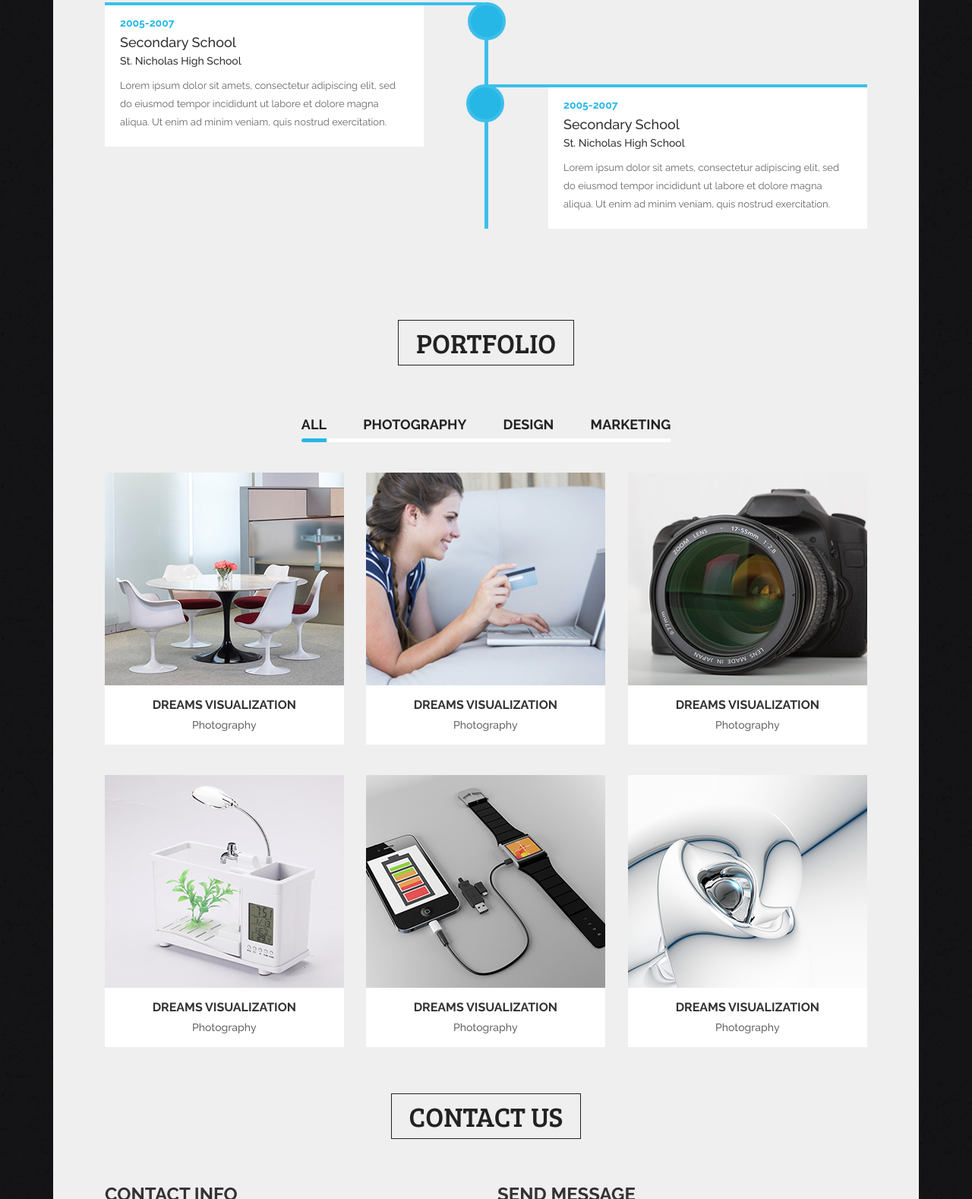
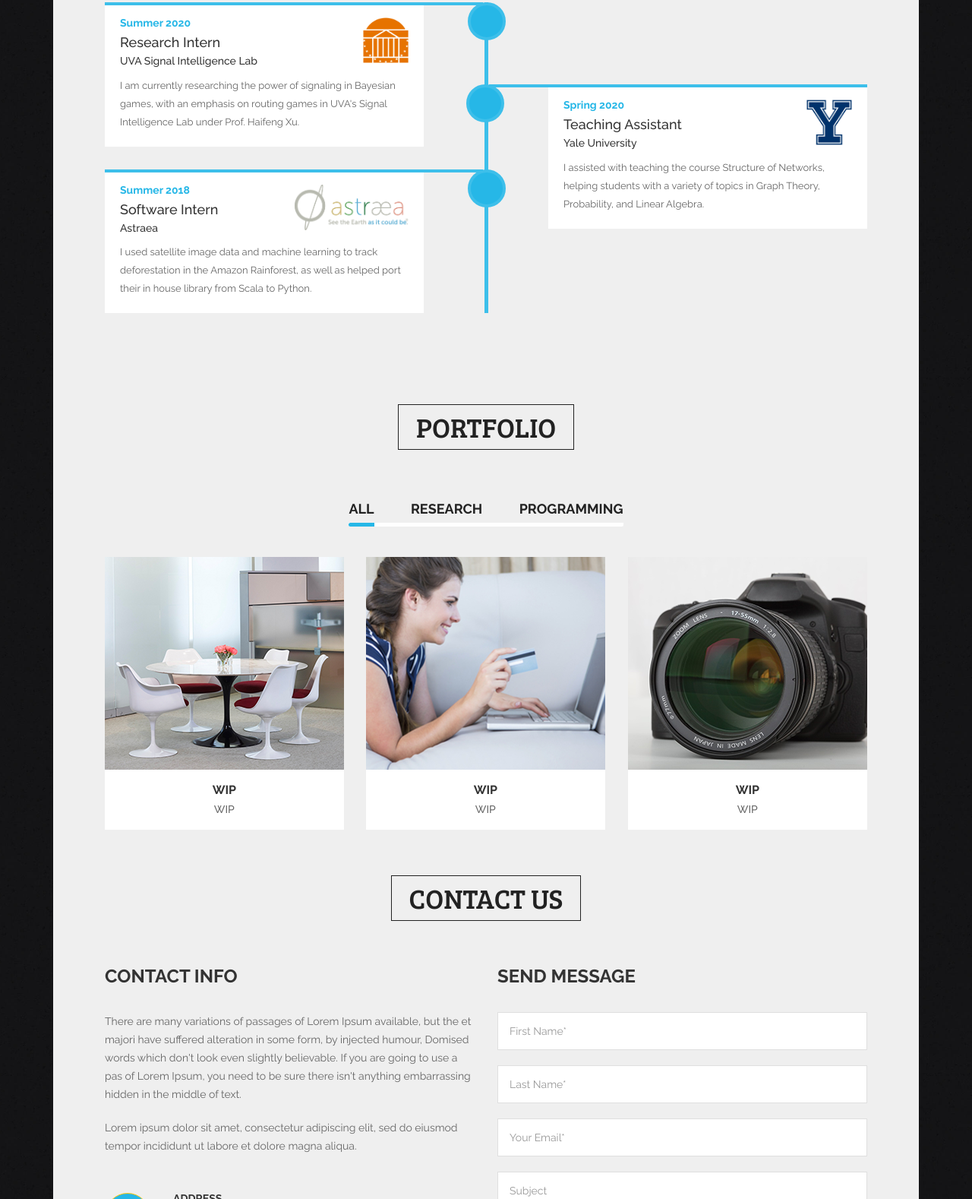
Before and after one commit to jtnachbar/jtnachbar.github.io, a plain HTML site: page index.html in a window 1280 px wide. Shown: the part 1151-2729 px from the top of the page at 76% size. Drawn offline with Linux system fonts and the light colour scheme; some packages are replaced by stand-ins of ours.

Commit message:
Add favicon and job images

```diff
--- a/index.html
+++ b/index.html
@@ -88,7 +88,7 @@
                             <div class="row person_details">
                                 <h3>Hi I'm <span>Jamie Nachbar</span></h3>
                                 <h4>Math and CS Major at Yale</h4>
-                                <p>Hi, I'm Jamie! I'm excited about all kinds of computer science, especially algorithms and theoretical computer science. Some of my main areas of interest are robotics, automation, and artificial intelligence, but I am interested in pretty much any important problem that I think can be approached with technology and math. I love working on tough problems without an obvious solution, and I am most interested in combining theory with practice. </p>
+                                <p>Hi, I'm Jamie! I'm excited about all kinds of computer science, especially algorithms and theoretical computer science. Some of my main areas of interest are robotics, automation, and artificial intelligence, but I am interested in pretty much any important problem that I think can be approached with technology and math. I love working on tough problems without an obvious solution, and I am most interested in combining theory with application. </p>
                                 <div class="person_information">
                                     <ul>
                                         <li><a href="#">Address</a></li>
@@ -169,16 +169,25 @@
                     </div>
                     <div class="education_inner_area">
                         <div class="education_item wow fadeInUp animated" data-line="">
-                            <h6>2005-2007</h6>
-                            <a href="#"><h4>Secondary School</h4></a>
-                            <h5>St. Nicholas High School</h5>
-                            <p>Lorem ipsum dolor sit amets, consectetur adipiscing elit, sed do eiusmod tempor incididunt ut labore et dolore magna aliqua. Ut enim ad minim veniam, quis nostrud exercitation.</p>
+                            <img src="img/jobs/uva.png" alt="" style="float:right;width:60px;height:60px;">
+                            <h6>Summer 2020</h6>
+                            <h4>Research Intern</h4>
+                            <a href="#"><h5>UVA Signal Intelligence Lab</h5></a>
+                            <p>I am currently researching the power of signaling in Bayesian games, with an emphasis on routing games in UVA's Signal Intelligence Lab under Prof. Haifeng Xu.</p>
                         </div>
                         <div class="education_item wow fadeInUp animated" data-line="">
-                            <h6>2005-2007</h6>
-                            <a href="#"><h4>Secondary School</h4></a>
-                            <h5>St. Nicholas High School</h5>
-                            <p>Lorem ipsum dolor sit amets, consectetur adipiscing elit, sed do eiusmod tempor incididunt ut labore et dolore magna aliqua. Ut enim ad minim veniam, quis nostrud exercitation.</p>
+                            <img src="img/jobs/yale.png" alt="" style="float:right;width:60px;height:60px;">
+                            <h6>Spring 2020</h6>
+                            <a href="#"><h4>Teaching Assistant</h4></a>
+                            <h5>Yale University</h5>
+                            <p>I assisted with teaching the course Structure of Networks, helping students with a variety of topics in Graph Theory, Probability, and Linear Algebra.</p>
+                        </div>
+                        <div class="education_item wow fadeInUp animated" data-line="">
+                            <img src="img/jobs/astraea.png" alt="" style="float:right;width:150px;height:60px;">
+                            <h6>Summer 2018</h6>
+                            <a href="#"><h4>Software Intern</h4></a>
+                            <h5>Astraea</h5>
+                            <p>I used satellite image data and machine learning to track deforestation in the Amazon Rainforest, as well as helped port their in house library from Scala to Python.</p>
                         </div>
                 </section>
                 <section class="portfolio_area pad" id="portfolio">
@@ -188,9 +197,8 @@
                     <div class="porfolio_menu">
                         <ul class="causes_filter">
                             <li class="active" data-filter="*"><a href="">All</a></li>
-                            <li data-filter=".photo"><a href="">Photography</a></li>
-                            <li data-filter=".design"><a href="">Design</a></li>
-                            <li data-filter=".marketing"><a href="">Marketing</a></li>
+                            <li data-filter=".photo"><a href="">Research</a></li>
+                            <li data-filter=".design"><a href="">Programming</a></li>
                         </ul>
                     </div>
                     <div class="row">
@@ -201,8 +209,8 @@
                                         <img src="img/portfolio/portfolio-1.png" alt="">
                                     </div>
                                     <div class="portfolio_title">
-                                        <a href="#"><h4>Dreams visualization</h4></a>
-                                        <h5>Photography</h5>
+                                        <a href="#"><h4>WIP</h4></a>
+                                        <h5>WIP</h5>
                                     </div>
                                 </div>
                             </div>
@@ -212,52 +220,19 @@
                                         <img src="img/portfolio/portfolio-2.png" alt="">
                                     </div>
                                     <div class="portfolio_title">
-                                        <a href="#"><h4>Dreams visualization</h4></a>
-                                        <h5>Photography</h5>
-                                    </div>
-                                </div>
-                            </div>
-                            <div class="col-md-4 photo marketing">
-                                <div class="portfolio_item">
-                                    <div class="portfolio_img">
-                                        <img src="img/portfolio/portfolio-3.png" alt="">
-                                    </div>
-                                    <div class="portfolio_title">
-                                        <a href="#"><h4>Dreams visualization</h4></a>
-                                        <h5>Photography</h5>
-                                    </div>
-                                </div>
-                            </div>
-                            <div class="col-md-4 design marketing">
-                                <div class="portfolio_item">
-                                    <div class="portfolio_img">
-                                        <img src="img/portfolio/portfolio-4.png" alt="">
-                                    </div>
-                                    <div class="portfolio_title">
-                                        <a href="#"><h4>Dreams visualization</h4></a>
-                                        <h5>Photography</h5>
+                                        <a href="#"><h4>WIP</h4></a>
+                                        <h5>WIP</h5>
                                     </div>
                                 </div>
                             </div>
                             <div class="col-md-4 photo">
                                 <div class="portfolio_item">
                                     <div class="portfolio_img">
-                                        <img src="img/portfolio/portfolio-5.png" alt="">
+                                        <img src="img/portfolio/portfolio-3.png" alt="">
                                     </div>
                                     <div class="portfolio_title">
-                                        <a href="#"><h4>Dreams visualization</h4></a>
-                                        <h5>Photography</h5>
-                                    </div>
-                                </div>
-                            </div>
-                            <div class="col-md-4 marketing">
-                                <div class="portfolio_item">
-                                    <div class="portfolio_img">
-                                        <img src="img/portfolio/portfolio-6.png" alt="">
-                                    </div>
-                                    <div class="portfolio_title">
-                                        <a href="#"><h4>Dreams visualization</h4></a>
-                                        <h5>Photography</h5>
+                                        <a href="#"><h4>WIP</h4></a>
+                                        <h5>WIP</h5>
                                     </div>
                                 </div>
                             </div>
```
Also changed, not shown: img/fav-icon.png, img/jobs/astraea.png (added), img/jobs/uva.png (added), img/jobs/yale.png (added), 1 other file.
